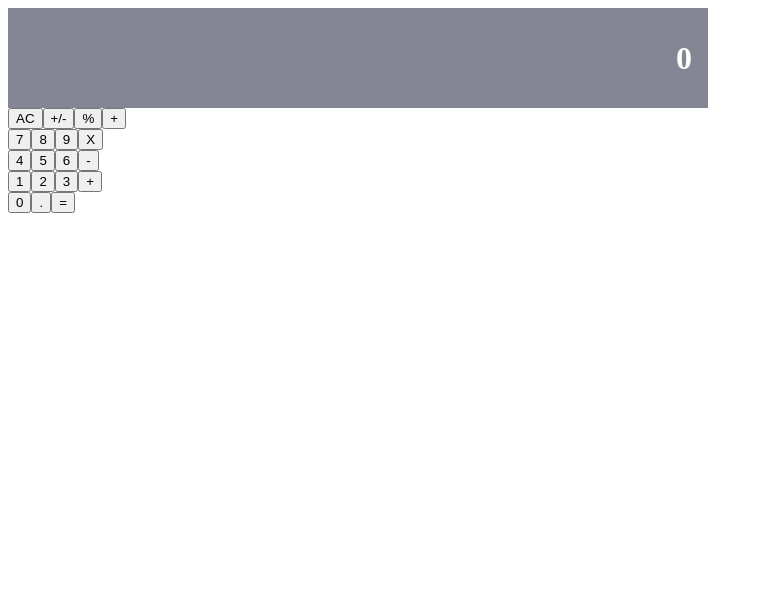
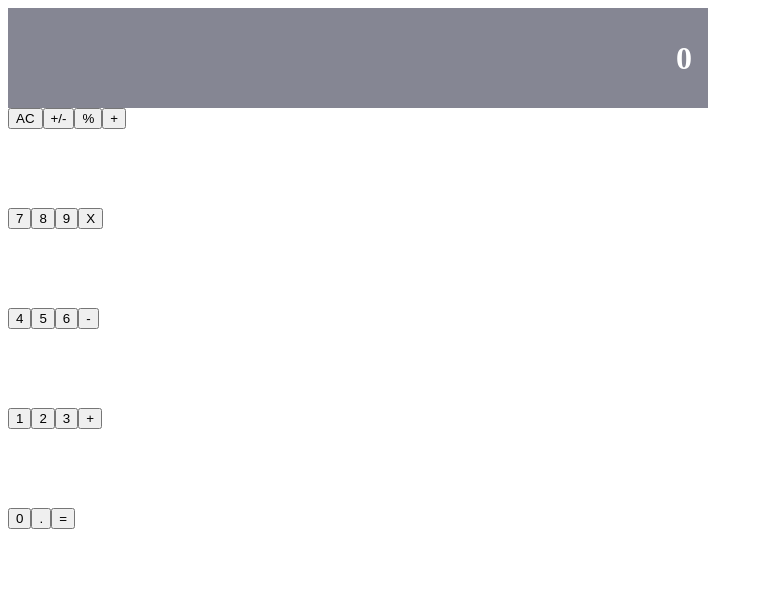
Before and after one commit to mcrd25/react-calculator, a React app: page / in a window 1280 px wide. Shown: the whole page, without its empty margins (0-763 px from the left). Built offline with nearby package versions, Linux system fonts and the light colour scheme.

Commit message:
Added 100px hieght to each button row

```diff
--- a/src/index.css
+++ b/src/index.css
@@ -24,3 +24,7 @@
 	width: 100%;
 	font-size: 2em;
 }
+
+.panel-row {
+	height: 100px;
+}
```
